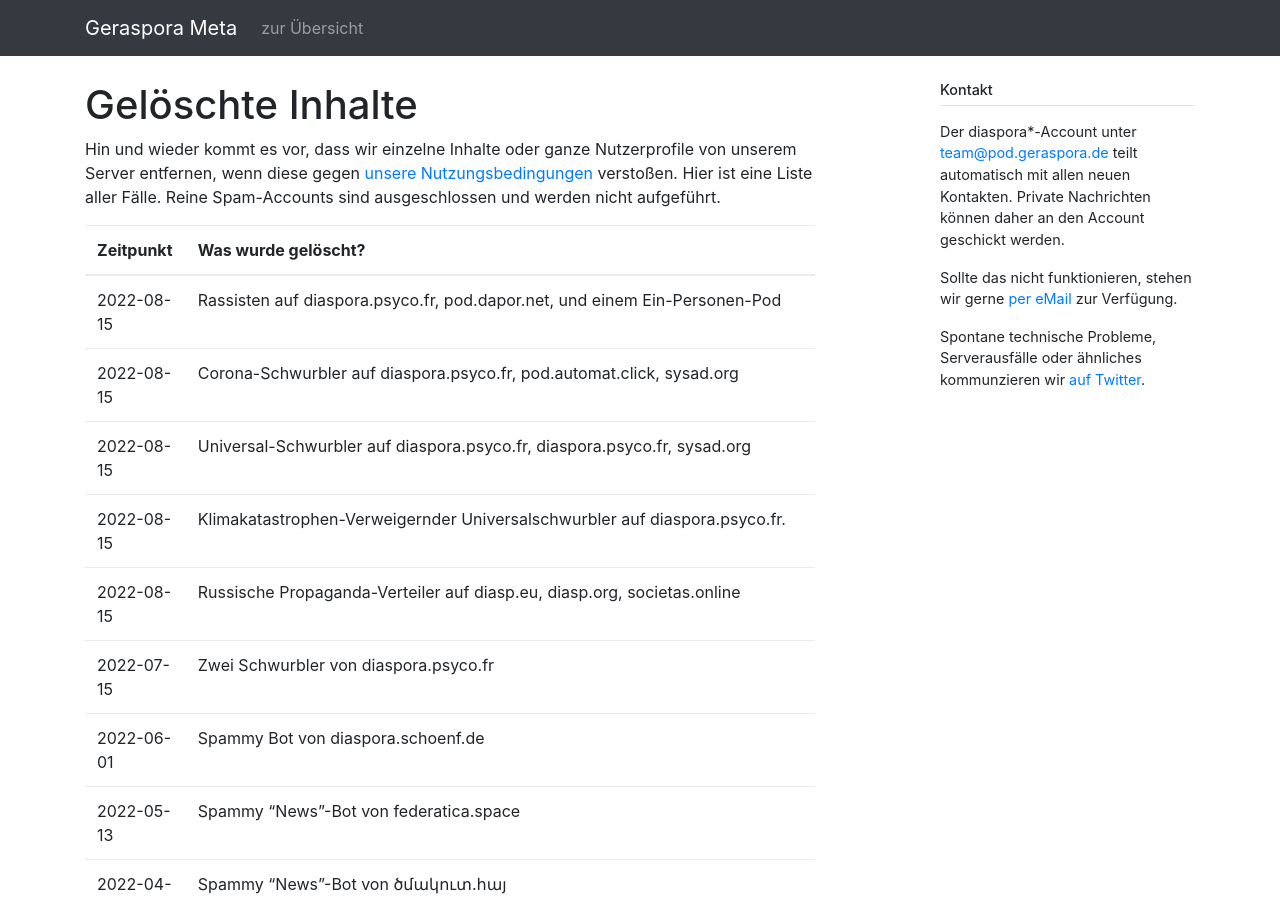
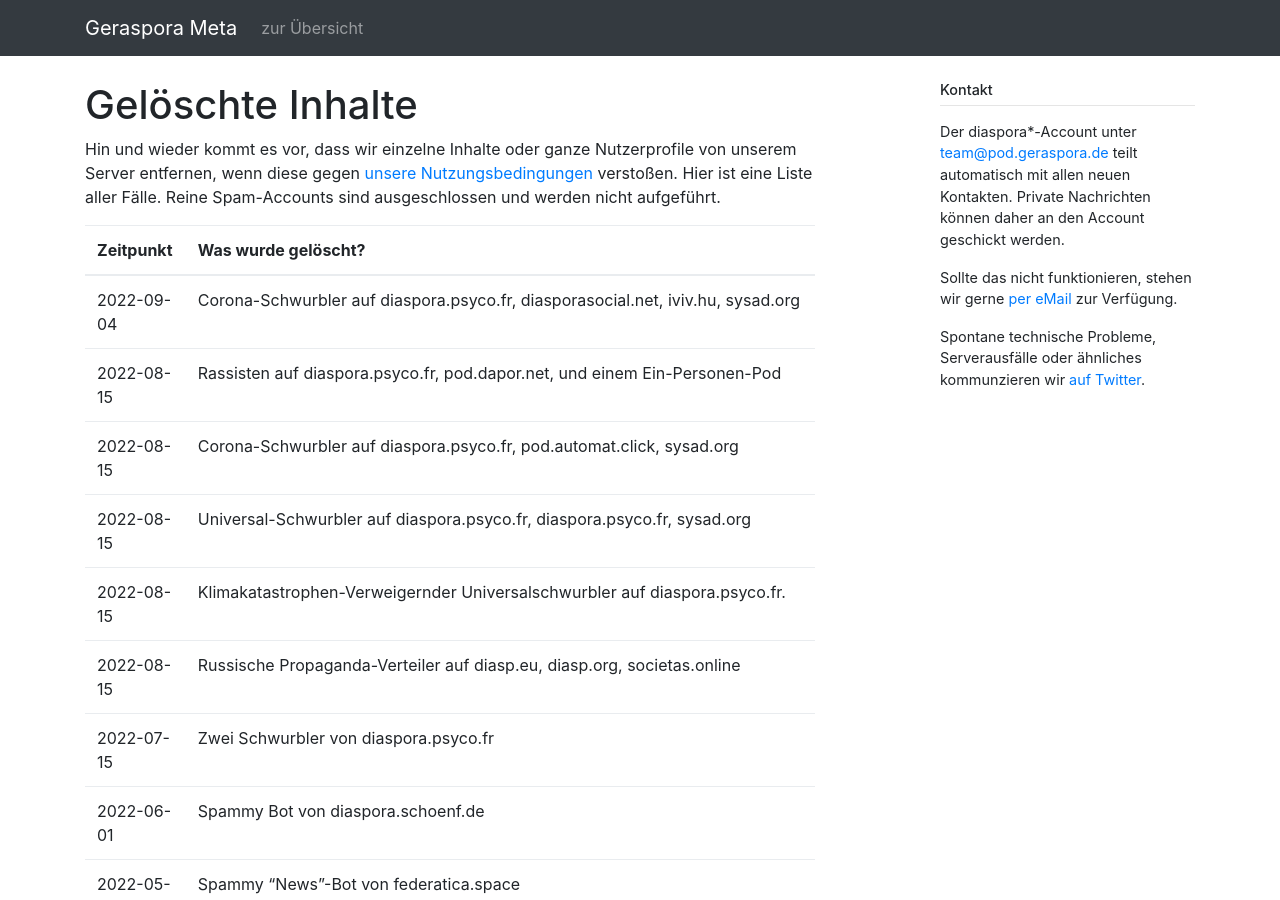
Before and after one commit to geraspora/meta, a Jekyll site: the page built from pod/deleted_contents.md, in a window 1280 px wide and 900 px high. Built offline with Jekyll 4.4.1, drawn with Linux system fonts in a browser that asks for light colours.

Commit message:
+deletions

```diff
--- a/pod/deleted_contents.md
+++ b/pod/deleted_contents.md
@@ -8,6 +8,7 @@
 
 | Zeitpunkt  | Was wurde gelöscht?                                                                                                                                                                                                                                                                                                                                                                                                                                                                                                                                                                                                                                                                                                                                                                                                                                                                                                                                                       |
 | ---------- | ------------------------------------------------------------------------------------------------------------------------------------------------------------------------------------------------------------------------------------------------------------------------------------------------------------------------------------------------------------------------------------------------------------------------------------------------------------------------------------------------------------------------------------------------------------------------------------------------------------------------------------------------------------------------------------------------------------------------------------------------------------------------------------------------------------------------------------------------------------------------------------------------------------------------------------------------------------------------- |
+| 2022-09-04 | Corona-Schwurbler auf diaspora.psyco.fr, diasporasocial.net, iviv.hu, sysad.org                                                                                                                                                                                                                                                                                                                                                                                                                                                                                                                                                                                                                                                                                                                                                                                                                                                                                           |
 | 2022-08-15 | Rassisten auf diaspora.psyco.fr, pod.dapor.net, und einem Ein-Personen-Pod                                                                                                                                                                                                                                                                                                                                                                                                                                                                                                                                                                                                                                                                                                                                                                                                                                                                                                |
 | 2022-08-15 | Corona-Schwurbler auf diaspora.psyco.fr, pod.automat.click, sysad.org                                                                                                                                                                                                                                                                                                                                                                                                                                                                                                                                                                                                                                                                                                                                                                                                                                                                                                     |
 | 2022-08-15 | Universal-Schwurbler auf diaspora.psyco.fr, diaspora.psyco.fr, sysad.org                                                                                                                                                                                                                                                                                                                                                                                                                                                                                                                                                                                                                                                                                                                                                                                                                                                                                                  |
```
